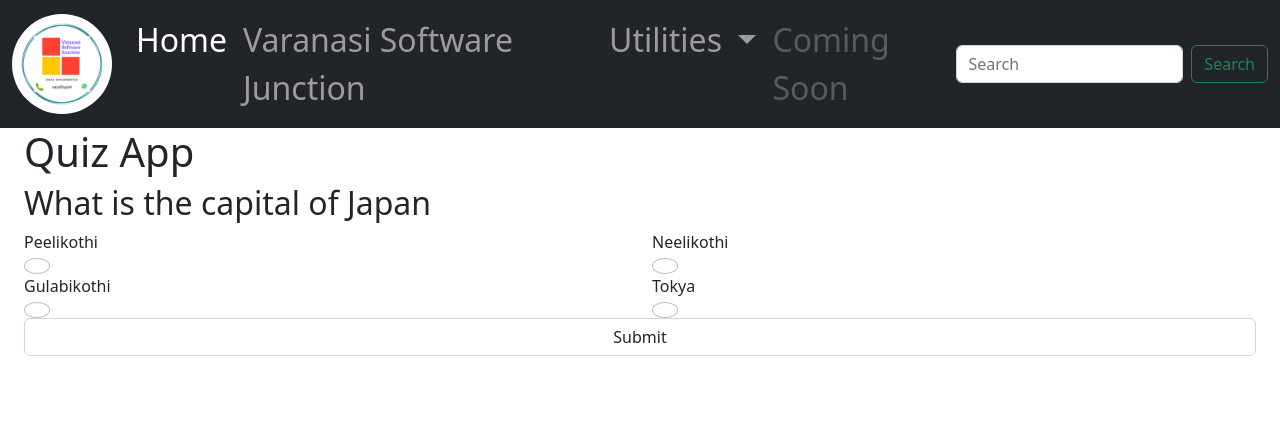
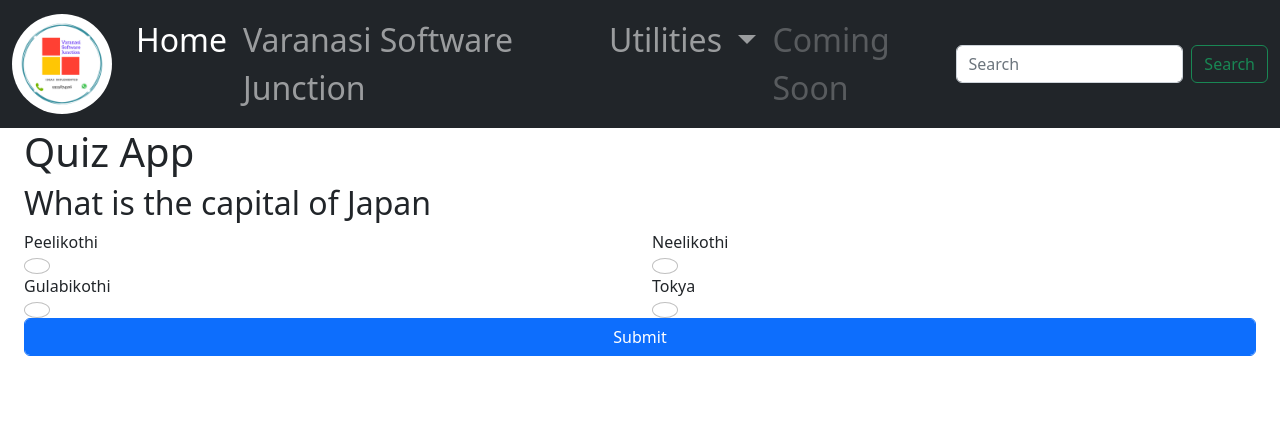
Before and after one commit to avseksingh/varanasisoftwarejunction, a Django app: page /quiz/ in a window 1280 px wide. Shown: the top 428 px of the page. Run offline with Django 3.2, Linux system fonts and the light colour scheme.

Commit message:
Styled Submit Button

```diff
--- a/hello/templates/quiz.html
+++ b/hello/templates/quiz.html
@@ -24,24 +24,24 @@ Quiz App
     </div>
     <div class="row">
         <div class="col-sm-6">
-            <label>Peelikothi  <input   class="form-check-input form-control" name="option" type="radio"></label>
+            <label>Peelikothi <input class="form-check-input form-control" name="option" type="radio"></label>
         </div>
         <div class="col-sm-6">
-            <label> Neelikothi <input   class="form-check-input form-control"  name="option"  type="radio"></label>
+            <label> Neelikothi <input class="form-check-input form-control" name="option" type="radio"></label>
         </div>
     </div>
     <div class="row">
         <div class="col-sm-6">
-            <label> Gulabikothi <input  class="form-check-input form-control"  name="option"  type="radio"></label>
+            <label> Gulabikothi <input class="form-check-input form-control" name="option" type="radio"></label>
         </div>
         <div class="col-sm-6">
-            <label> Tokya <input   class="form-check-input form-control"  name="option"  type="radio"></label>
+            <label> Tokya <input class="form-check-input form-control" name="option" type="radio"></label>
         </div>
     </div>
 
     <div class="row">
         <div class="col-sm-12">
-            <input class="form-control" type="submit" value="Submit">
+            <input class="btn btn-primary form-control" type="submit" value="Submit">
         </div>
 
     </div>
```
Lines whose indentation alone changed are shown as unchanged.
